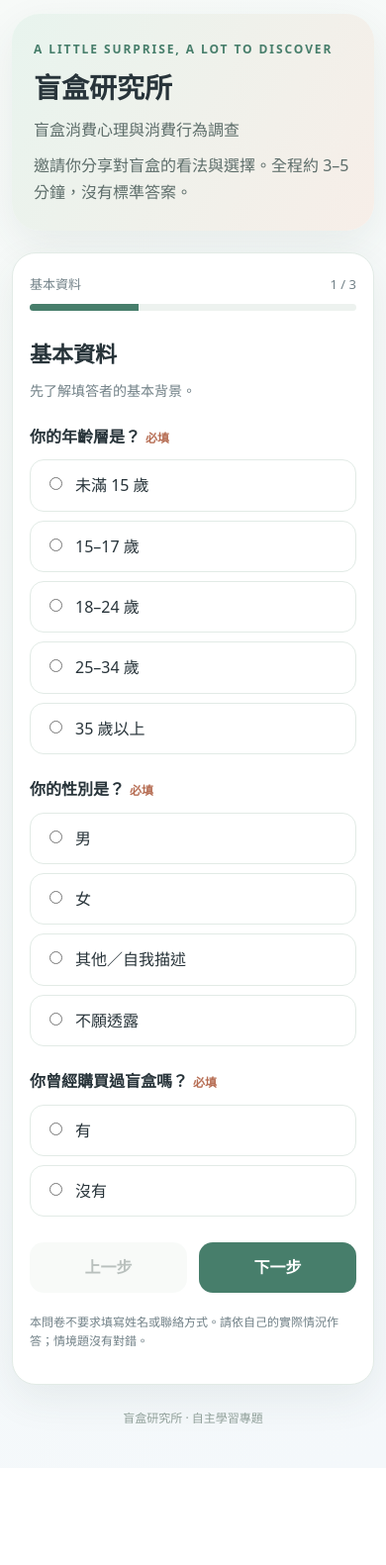
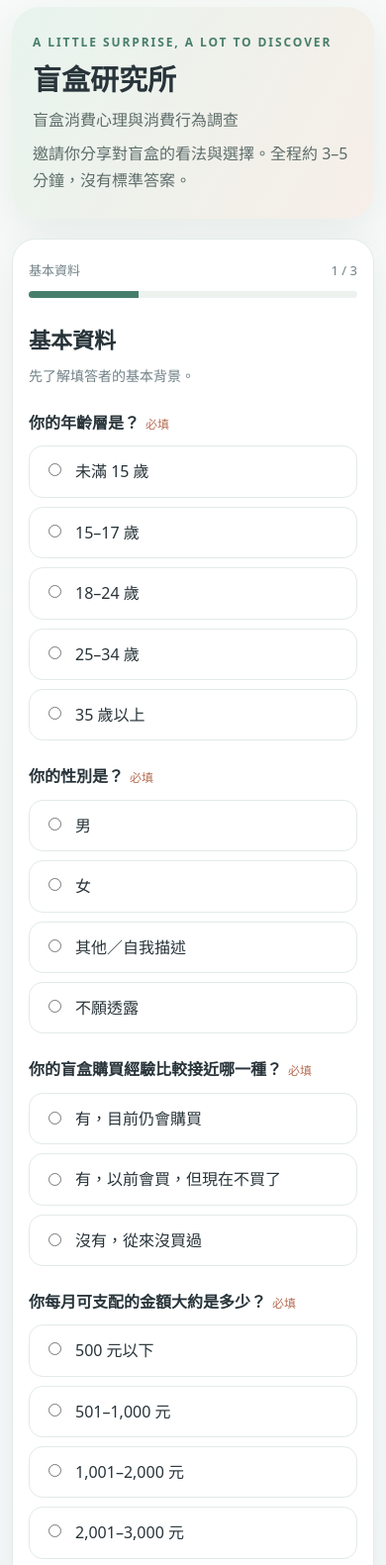
Before and after one commit to u510217-creator/blind-box-lab, a plain HTML site: page index.html in a window 390 px wide. Shown: the part 53-1634 px from the top of the page at 99% size. Before the commit the page ends 1536 px from the top, so only its background shows below. Drawn offline with Linux system fonts and the light colour scheme.

Commit message:
Add files via upload

```diff
--- a/index.html
+++ b/index.html
@@ -3,23 +3,17 @@
 <head>
 <meta charset="utf-8">
 <meta name="viewport" content="width=device-width, initial-scale=1">
-<title>盲盒研究所｜消費心理與行為調查</title>
+<meta name="theme-color" content="#f7faf8">
+<title>盲盒研究所｜消費心理與消費行為調查</title>
 <style>
-:root{--ink:#28343a;--muted:#718087;--paper:#f7faf8;--card:#fff;--line:#e2ebe6;--mint:#dcefe7;--green:#477e6b;--peach:#f8e9df;--shadow:0 14px 40px rgba(47,77,65,.08)}
-*{box-sizing:border-box} body{margin:0;background:linear-gradient(145deg,#f7faf8,#f4f8fb);color:var(--ink);font-family:ui-sans-serif,system-ui,-apple-system,"Noto Sans TC",sans-serif;line-height:1.65}
-.wrap{max-width:760px;margin:auto;padding:28px 18px 60px}.top{display:flex;justify-content:space-between;align-items:center;margin-bottom:28px;color:var(--muted);font-size:13px;letter-spacing:.08em}
-.brand{font-weight:700;color:var(--green);letter-spacing:.12em}.hero{padding:34px 30px;border-radius:28px;background:linear-gradient(120deg,#e8f4ee,#f7eee8);box-shadow:var(--shadow);margin-bottom:22px}
-.kicker{font-size:12px;letter-spacing:.16em;color:var(--green);font-weight:700}.hero h1{font-size:clamp(28px,6vw,42px);line-height:1.2;margin:12px 0}.hero p{color:#5d6d6a;margin:10px 0 0}
-.panel{background:var(--card);border:1px solid var(--line);border-radius:24px;padding:26px;box-shadow:var(--shadow)}
-.progressrow{display:flex;justify-content:space-between;color:var(--muted);font-size:13px;margin-bottom:9px}.track{height:7px;border-radius:20px;background:#edf2ef;overflow:hidden;margin-bottom:25px}.bar{height:100%;width:0;background:var(--green);transition:width .25s}
-h2{font-size:22px;margin:0 0 7px}.hint{color:var(--muted);font-size:14px;margin:0 0 22px}.field{margin:22px 0}.field label.title{display:block;font-weight:650;margin-bottom:10px}.required{color:#b66d53;font-size:12px;margin-left:5px}
-.options{display:grid;gap:9px}.opt{display:flex;gap:10px;align-items:flex-start;padding:12px 14px;border:1px solid var(--line);border-radius:14px;cursor:pointer;transition:.15s;background:#fff}.opt:hover{border-color:#a9cbbb;background:#fbfdfc}.opt input{accent-color:var(--green);margin-top:5px}.opt span{flex:1}
-select,input[type=text]{width:100%;padding:12px 14px;border:1px solid var(--line);border-radius:12px;background:white;color:var(--ink);font:inherit}
-.actions{display:flex;justify-content:space-between;gap:12px;margin-top:26px}.btn{border:0;border-radius:14px;padding:12px 20px;font:inherit;font-weight:650;cursor:pointer}.primary{background:var(--green);color:#fff}.secondary{background:#eef4f0;color:#52645d}.btn:disabled{opacity:.4;cursor:not-allowed}
-.notice{font-size:12px;color:var(--muted);margin-top:20px}.tag{display:inline-block;background:var(--mint);color:var(--green);padding:5px 11px;border-radius:30px;font-size:12px;font-weight:700}
-.result{padding:22px;border-radius:18px;background:linear-gradient(135deg,#eaf5ef,#fbf1e9);margin:18px 0}.result h3{font-size:25px;margin:7px 0}.small{font-size:13px;color:var(--muted)}.hidden{display:none!important}
-footer{text-align:center;color:#91a09a;font-size:12px;margin-top:24px}
-@media(max-width:520px){.wrap{padding:18px 12px 40px}.hero{padding:26px 22px}.panel{padding:21px 17px}.actions .btn{flex:1}}
+:root{--ink:#28343a;--muted:#718087;--paper:#f7faf8;--card:#fff;--line:#e2ebe6;--mint:#dcefe7;--green:#477e6b;--green-dark:#356553;--peach:#f8e9df;--shadow:0 14px 40px rgba(47,77,65,.08)}
+*{box-sizing:border-box}html{scroll-behavior:smooth}body{margin:0;background:linear-gradient(145deg,#f7faf8,#f4f8fb);color:var(--ink);font-family:ui-sans-serif,system-ui,-apple-system,"Noto Sans TC",sans-serif;line-height:1.65}
+.wrap{max-width:780px;margin:auto;padding:26px 18px 58px}.top{display:flex;justify-content:space-between;align-items:center;gap:12px;margin-bottom:22px;color:var(--muted);font-size:13px;letter-spacing:.06em}.brand{font-weight:800;color:var(--green);letter-spacing:.12em}.hero{padding:34px 30px;border-radius:28px;background:linear-gradient(120deg,#e8f4ee,#f7eee8);box-shadow:var(--shadow);margin-bottom:20px}.kicker{font-size:12px;letter-spacing:.16em;color:var(--green);font-weight:800}.hero h1{font-size:clamp(29px,6vw,42px);line-height:1.2;margin:10px 0}.hero p{color:#5d6d6a;margin:8px 0 0}.panel{background:var(--card);border:1px solid var(--line);border-radius:24px;padding:26px;box-shadow:var(--shadow)}
+.progressrow{display:flex;justify-content:space-between;color:var(--muted);font-size:13px;margin-bottom:9px}.track{height:7px;border-radius:20px;background:#edf2ef;overflow:hidden;margin-bottom:24px}.bar{height:100%;width:0;background:var(--green);transition:width .25s}h2{font-size:22px;margin:0 0 7px}.hint{color:var(--muted);font-size:14px;margin:0 0 20px}.field{margin:23px 0}.field label.title{display:block;font-weight:700;margin-bottom:10px}.required{color:#b66d53;font-size:12px;margin-left:6px;font-weight:500}.subhint{font-size:12px;color:var(--muted);margin:-5px 0 10px}
+.options{display:grid;gap:9px}.opt{display:flex;gap:11px;align-items:flex-start;padding:12px 14px;border:1px solid var(--line);border-radius:14px;cursor:pointer;transition:border-color .15s,background .15s,transform .15s;background:#fff;min-height:48px}.opt:hover{border-color:#a9cbbb;background:#fbfdfc}.opt:has(input:checked){border-color:var(--green);background:#f0f7f3}.opt input{accent-color:var(--green);margin-top:5px;flex:0 0 auto}.opt span{flex:1}.choice-grid{display:grid;grid-template-columns:repeat(2,minmax(0,1fr));gap:9px}.choice-grid .opt{align-items:center}.choice-grid .opt input{margin-top:0}
+.scale{display:grid;grid-template-columns:repeat(5,minmax(0,1fr));gap:7px}.scale label{border:1px solid var(--line);border-radius:13px;padding:10px 5px;text-align:center;cursor:pointer;font-size:13px;min-height:62px;display:flex;flex-direction:column;justify-content:center;align-items:center;gap:4px}.scale label:has(input:checked){border-color:var(--green);background:#eff7f2;color:var(--green-dark);font-weight:700}.scale input{accent-color:var(--green);margin:0}.scale .scale-text{line-height:1.3}.rangebox{padding:16px;border:1px solid var(--line);border-radius:16px;background:#fbfdfc}.rangehead{display:flex;justify-content:space-between;align-items:center;gap:10px;margin-bottom:12px}.rangevalue{font-size:22px;font-weight:800;color:var(--green)}input[type=range]{width:100%;accent-color:var(--green);cursor:pointer}.rangescale{display:flex;justify-content:space-between;color:var(--muted);font-size:12px;margin-top:4px}
+select,input[type=text],textarea{width:100%;padding:12px 14px;border:1px solid var(--line);border-radius:12px;background:white;color:var(--ink);font:inherit}.actions{display:flex;justify-content:space-between;gap:12px;margin-top:26px}.btn{border:0;border-radius:14px;padding:12px 20px;font:inherit;font-weight:700;cursor:pointer;min-height:46px}.primary{background:var(--green);color:#fff}.primary:hover{background:var(--green-dark)}.secondary{background:#eef4f0;color:#52645d}.btn:disabled{opacity:.4;cursor:not-allowed}.notice{font-size:12px;color:var(--muted);margin-top:18px}.tag{display:inline-block;background:var(--mint);color:var(--green);padding:5px 11px;border-radius:30px;font-size:12px;font-weight:800}.result{padding:20px;border-radius:18px;background:linear-gradient(135deg,#eaf5ef,#fbf1e9);margin:18px 0}.result h3{font-size:23px;margin:6px 0}.small{font-size:13px;color:var(--muted)}.hidden{display:none!important}.branch-note{background:#f7f8f4;border-left:3px solid #a8c7b5;border-radius:0 12px 12px 0;padding:11px 13px;font-size:13px;color:#5e7068;margin:14px 0}.section-chip{display:inline-block;font-size:11px;letter-spacing:.08em;color:var(--green);background:#eff6f1;padding:4px 9px;border-radius:20px;margin-bottom:10px}footer{text-align:center;color:#91a09a;font-size:12px;margin-top:24px}
+@media(max-width:520px){.wrap{padding:17px 12px 38px}.hero{padding:26px 21px}.panel{padding:21px 16px}.actions .btn{flex:1}.choice-grid{grid-template-columns:1fr}.scale{gap:4px}.scale label{font-size:11px;padding:8px 2px;min-height:64px}}
 </style>
 </head>
 <body>
@@ -33,7 +27,7 @@ footer{text-align:center;color:#91a09a;font-size:12px;margin-top:24px}
   </section>
   <main class="panel">
     <div id="survey">
-      <div class="progressrow"><span id="stepLabel">第 1 部分</span><span id="stepCount">1 / 4</span></div>
+      <div class="progressrow"><span id="stepLabel">基本資料</span><span id="stepCount">1 / 3</span></div>
       <div class="track"><div class="bar" id="bar"></div></div>
       <div id="content"></div>
       <div class="actions"><button class="btn secondary" id="back" type="button">上一步</button><button class="btn primary" id="next" type="button">下一步</button></div>
@@ -42,8 +36,8 @@ footer{text-align:center;color:#91a09a;font-size:12px;margin-top:24px}
     <div id="done" class="hidden">
       <span class="tag">完成填答</span>
       <h2 style="margin-top:14px">謝謝你參與研究！</h2>
-      <div class="result"><div class="small">你的情境選擇傾向（趣味分類，非心理測驗）</div><h3 id="typeTitle">驚喜探索型</h3><p id="typeText"></p></div>
-      <p>這是目前的網頁原型。正式公開收件前，還需要接上共同資料庫，讓每位填答者的答案都能集中保存。</p>
+      <div class="result"><div class="small">填答完成</div><h3>你的回答已整理完成</h3><p id="typeText">感謝你提供寶貴意見。這些回答將協助我們了解不同購買經驗者對盲盒的看法。</p></div>
+      <p class="small">目前是網站測試版：答案尚未傳送至研究團隊的共同資料庫。正式公開收件前，必須完成雲端資料庫設定與測試。</p>
       <button class="btn secondary" id="restart" type="button">重新體驗</button>
     </div>
   </main>
@@ -54,92 +48,55 @@ const steps = [
  {title:"基本資料",desc:"先了解填答者的基本背景。",fields:[
   {id:"age",q:"你的年齡層是？",type:"radio",opts:["未滿 15 歲","15–17 歲","18–24 歲","25–34 歲","35 歲以上"]},
   {id:"gender",q:"你的性別是？",type:"radio",opts:["男","女","其他／自我描述","不願透露"]},
-  {id:"bought",q:"你曾經購買過盲盒嗎？",type:"radio",opts:["有","沒有"]}
+  {id:"bought",q:"你的盲盒購買經驗比較接近哪一種？",type:"radio",style:"cards",opts:["有，目前仍會購買","有，以前會買，但現在不買了","沒有，從來沒買過"]},
+  {id:"monthlyMoney",q:"你每月可支配的金額大約是多少？",type:"radio",opts:["500 元以下","501–1,000 元","1,001–2,000 元","2,001–3,000 元","3,001–5,000 元","5,001 元以上","不固定／不方便透露"]},
+  {id:"entertainmentRatio",q:"你每月會將多少比例的可支配金額花在娛樂上？",type:"range",min:0,max:100,step:5,unit:"%",help:"娛樂支出包含盲盒、遊戲、影音平台、休閒活動等。請估計大約比例。"}
  ]},
  {title:"購買經驗",desc:"依照你的購買經驗回答以下題目。",branch:true,
-  buyer:[
-   {id:"category",q:"你通常購買哪種類型的盲盒？",type:"check",opts:["公仔／模型","玩偶／吊飾","文具","生活用品","其他"]},
-   {id:"frequency",q:"你購買盲盒的頻率大約是？",type:"radio",opts:["每週至少一次","每月幾次","每季幾次","一年幾次","偶爾／很久才一次"]},
+  current:[
+   {id:"category",q:"你通常購買哪種類型的盲盒？（可複選）",type:"check",opts:["公仔／模型","玩偶／吊飾","文具","生活用品","其他"]},
+   {id:"frequency",q:"過去三個月，你平均多久購買一次盲盒？",type:"frequency",opts:["從未","每月不到一次","每月 1–3 次","每週 1–2 次","每週 3 次以上"]},
    {id:"budget",q:"你通常單次購買盲盒的花費約為？",type:"radio",opts:["未滿 100 元","100–299 元","300–599 元","600–999 元","1,000 元以上","不固定／不確定"]},
    {id:"motivation",q:"你購買盲盒的主要原因有哪些？（可複選）",type:"check",opts:["喜歡角色或 IP","外觀設計吸引","享受拆盒的驚喜感","收藏或想湊齊系列","朋友推薦／陪朋友購買","受到社群或開箱內容影響","其他"]},
    {id:"target",q:"購買前，你通常有特別想要的款式嗎？",type:"radio",opts:["有明確想要的款式","有偏好的款式，但也能接受其他款","沒有特定目標，想享受驚喜"]},
    {id:"duplicate",q:"如果抽到已經擁有的重複款，你通常會？",type:"radio",opts:["停止購買","再買一次試試","和別人交換／轉售／送人","覺得沒關係，享受拆盒過程","視情況而定"]},
-   {id:"overbudget",q:"你曾因為想抽到特定款式而超出原本預算嗎？",type:"radio",opts:["經常","偶爾","從不","不適用／不確定"]},
-   {id:"regret",q:"購買盲盒後，你曾感到後悔嗎？",type:"radio",opts:["經常","偶爾","很少","從不"]}
+   {id:"overbudget",q:"你曾因為想抽到特定款式而超出原本預算嗎？",type:"likertFrequency",opts:["從不","很少","有時","經常","非常頻繁"]},
+   {id:"regret",q:"購買盲盒後，你曾感到後悔嗎？",type:"likertFrequency",opts:["從不","很少","有時","經常","非常頻繁"]}
   ],
-  nonbuyer:[
-   {id:"reason",q:"你沒有購買盲盒的主要原因有哪些？（可複選）",type:"check",opts:["價格偏高","不喜歡款式隨機","沒有喜歡的角色或商品","擔心抽到不喜歡的款式","對盲盒沒有興趣","其他"]},
-   {id:"intent",q:"你未來購買盲盒的意願如何？",type:"radio",opts:["非常有意願","有一些意願","普通／不確定","沒有意願"]},
-   {id:"trigger",q:"哪些因素可能提高你購買盲盒的意願？（可複選）",type:"check",opts:["遇到喜歡的角色或 IP","價格較便宜","可以直接選擇款式","朋友推薦","限量或特殊款","更了解商品內容","目前沒有因素會提高意願"]},
-   {id:"direct",q:"如果能直接選擇自己想要的款式，你會比較願意購買嗎？",type:"radio",opts:["會","不會","不確定"]}
+  former:[
+   {id:"pastCategory",q:"你以前通常購買哪種類型的盲盒？（可複選）",type:"check",opts:["公仔／模型","玩偶／吊飾","文具","生活用品","其他","不記得／不確定"]},
+   {id:"pastFrequency",q:"以前購買盲盒的頻率大約是？",type:"radio",opts:["每週至少一次","每月幾次","每季幾次","一年幾次","偶爾／很久才一次"]},
+   {id:"stopReason",q:"你停止購買盲盒的主要原因有哪些？（可複選）",type:"check",opts:["價格太高","對系列或角色失去興趣","沒有喜歡的新款式／IP","重複款太多或常抽不到想要的款式","覺得不值得花這筆錢","想控制支出","其他"]},
+   {id:"restart",q:"哪些因素可能讓你重新考慮購買盲盒？（可複選）",type:"check",opts:["推出喜歡的角色或 IP","價格降低","可以直接選擇款式","朋友推薦","推出限定或特殊款","目前沒有因素會讓我重新購買","其他"]},
+   {id:"pastRegret",q:"以前購買盲盒後，你曾感到後悔嗎？",type:"likertFrequency",opts:["從不","很少","有時","經常","非常頻繁"]}
+  ],
+  never:[
+   {id:"neverReason",q:"你從未購買盲盒的主要原因有哪些？（可複選）",type:"check",opts:["價格偏高","不喜歡款式隨機","沒有喜歡的角色或商品","擔心抽到不喜歡的款式","對盲盒沒有興趣","其他"]},
+   {id:"intent",q:"你未來購買盲盒的意願如何？",type:"likertAgreement",opts:["完全不願意","不太願意","普通／不確定","有些願意","非常願意"]},
+   {id:"trigger",q:"哪些因素可能提高你購買盲盒的意願？（可複選）",type:"check",opts:["遇到喜歡的角色或 IP","價格較便宜","可以直接選擇款式","朋友推薦","限量或特殊款","更了解商品內容","目前沒有因素會提高意願"]}
   ]
  },
- {title:"共同看法與情境",desc:"以下題目不論是否買過盲盒，都可以回答。",fields:[
-  {id:"social",q:"朋友推薦、網紅開箱或社群熱門話題，會影響你對盲盒的興趣或購買意願嗎？",type:"radio",opts:["影響很大","有一些影響","影響不大","完全不影響","不確定"]},
+ {title:"共同看法與情境",desc:"以下題目不論是否買過盲盒，都可以回答。請依照自己的真實想法選擇。",fields:[
+  {id:"social",q:"朋友推薦、網紅開箱或社群熱門話題，會影響你對盲盒的興趣或購買意願。",type:"likertAgreement",opts:["非常不同意","不同意","普通","同意","非常同意"]},
+  {id:"randomness",q:"我認為盲盒「無法事先確定款式」是吸引人的特色。",type:"likertAgreement",opts:["非常不同意","不同意","普通","同意","非常同意"]},
+  {id:"priceValue",q:"我會在意盲盒的價格是否符合商品本身的價值。",type:"likertAgreement",opts:["非常不同意","不同意","普通","同意","非常同意"]},
   {id:"scenario1",q:"情境一｜朋友很喜歡某個盲盒系列，邀請你一起購買。你會怎麼做？",type:"radio",opts:["因為朋友推薦而想買","先了解商品，再決定","願意陪朋友，但不一定自己買","不會因此改變想法"]},
   {id:"scenario2",q:"情境二｜某系列推出稀有隱藏款。你的反應比較接近哪一種？",type:"radio",opts:["會因此更想嘗試","有興趣，但不會特別追求","不太在意稀有款","不確定／視商品而定"]},
   {id:"scenario3",q:"情境三｜你很喜歡某系列，但只差一款就能集齊。你會怎麼做？",type:"radio",opts:["願意繼續購買碰碰運氣","先設定預算，再決定是否繼續","考慮交換或購買指定款","不會為了集齊而繼續購買","不確定"]}
  ]}
 ];
-let page=0, answers={};
-const content=document.getElementById("content"), bar=document.getElementById("bar");
-function currentFields(){
- if(page===1) return answers.bought==="有"?steps[1].buyer:steps[1].nonbuyer;
- return steps[page].fields;
-}
-function render(){
- const s=steps[page], fields=currentFields();
- document.getElementById("stepLabel").textContent=s.title;
- document.getElementById("stepCount").textContent=(page+1)+" / "+steps.length;
- bar.style.width=((page+1)/steps.length*100)+"%";
- content.innerHTML=`<h2>${s.title}</h2><p class="hint">${s.desc}</p>`;
- fields.forEach(f=>{
-  const wrap=document.createElement("div");wrap.className="field";
-  const label=document.createElement("label");label.className="title";label.textContent=f.q;
-  const req=document.createElement("span");req.className="required";req.textContent="必填";label.appendChild(req);wrap.appendChild(label);
-  const opts=document.createElement("div");opts.className="options";
-  f.opts.forEach(opt=>{
-   const row=document.createElement("label");row.className="opt";
-   const input=document.createElement("input");input.type=f.type==="check"?"checkbox":"radio";input.name=f.id;input.value=opt;
-   const old=answers[f.id];input.checked=f.type==="check"?(old||[]).includes(opt):old===opt;
-   input.addEventListener("change",()=>{
-    if(f.type==="check"){const vals=[...opts.querySelectorAll("input:checked")].map(x=>x.value);answers[f.id]=vals}
-    else answers[f.id]=opt;
-   });
-   const text=document.createElement("span");text.textContent=opt;row.append(input,text);opts.appendChild(row);
-  });wrap.appendChild(opts);content.appendChild(wrap);
- });
- document.getElementById("back").disabled=page===0;
- document.getElementById("next").textContent=page===steps.length-1?"完成填答":"下一步";
-}
-function validate(){
- for(const f of currentFields()){
-  const a=answers[f.id];if(!a||(Array.isArray(a)&&a.length===0)){alert("請完成這一頁的所有題目再繼續喔！");return false}
- }
- return true;
-}
-document.getElementById("back").onclick=()=>{if(page>0){page--;render()}};
-document.getElementById("next").onclick=()=>{
- if(!validate())return;
- if(page<steps.length-1){page++;render();window.scrollTo({top:0,behavior:"smooth"})}
- else finish();
-};
-function finish(){
- const data={submittedAt:new Date().toISOString(),...answers};
- // Prototype-only local save: responses remain in this browser until central database is connected.
- const list=JSON.parse(localStorage.getItem("blindBoxLabResponses")||"[]");list.push(data);localStorage.setItem("blindBoxLabResponses",JSON.stringify(list));
- const scores={surprise:0,collect:0,plan:0,social:0};
- const joined=JSON.stringify(answers);
- if(/驚喜|碰碰運氣|享受拆盒/.test(joined))scores.surprise++;
- if(/收藏|集齊|湊齊|系列/.test(joined))scores.collect++;
- if(/預算|先了解|設定預算|視情況/.test(joined))scores.plan++;
- if(/朋友|推薦|社群|陪朋友/.test(joined))scores.social++;
- const types=[["surprise","驚喜探索型","你比較重視拆開盲盒時的未知感，享受探索與嘗試的過程。"],["collect","收藏目標型","你可能較在意角色喜好、系列完整度或收藏目標。"],["plan","理性規劃型","你的選擇傾向較重視資訊、預算與事前考量。"],["social","社群共鳴型","朋友、推薦內容或社群話題可能是影響你興趣的因素之一。"]];
- types.sort((a,b)=>scores[b[0]]-scores[a[0]]);
- document.getElementById("typeTitle").textContent=types[0][1];document.getElementById("typeText").textContent=types[0][2];
- document.getElementById("survey").classList.add("hidden");document.getElementById("done").classList.remove("hidden");
-}
-document.getElementById("restart").onclick=()=>{page=0;answers={};document.getElementById("done").classList.add("hidden");document.getElementById("survey").classList.remove("hidden");render()};
+let page=0,answers={};
+const content=document.getElementById("content"),bar=document.getElementById("bar");
+function currentFields(){if(page===1){if(answers.bought==="有，目前仍會購買")return steps[1].current;if(answers.bought==="有，以前會買，但現在不買了")return steps[1].former;return steps[1].never;}return steps[page].fields;}
+function addOption(f,opts,wrap){const holder=document.createElement("div");holder.className=f.style==="cards"?"choice-grid":"options";f.opts.forEach(opt=>{const row=document.createElement("label");row.className="opt";const input=document.createElement("input");input.type=f.type==="check"?"checkbox":"radio";input.name=f.id;input.value=opt;const old=answers[f.id];input.checked=f.type==="check"?(old||[]).includes(opt):old===opt;input.addEventListener("change",()=>{if(f.type==="check"){answers[f.id]=[...holder.querySelectorAll("input:checked")].map(x=>x.value)}else{answers[f.id]=opt;if(f.id==="bought"){delete answers.category;delete answers.frequency;delete answers.budget;delete answers.motivation;delete answers.target;delete answers.duplicate;delete answers.overbudget;delete answers.regret;delete answers.pastCategory;delete answers.pastFrequency;delete answers.stopReason;delete answers.restart;delete answers.pastRegret;delete answers.neverReason;delete answers.intent;delete answers.trigger;}}});const text=document.createElement("span");text.textContent=opt;row.append(input,text);holder.appendChild(row);});wrap.appendChild(holder);}
+function addScale(f,wrap){const holder=document.createElement("div");holder.className="scale";f.opts.forEach(opt=>{const label=document.createElement("label");const input=document.createElement("input");input.type="radio";input.name=f.id;input.value=opt;input.checked=answers[f.id]===opt;input.addEventListener("change",()=>answers[f.id]=opt);const span=document.createElement("span");span.className="scale-text";span.textContent=opt;label.append(input,span);holder.appendChild(label);});wrap.appendChild(holder);}
+function addRange(f,wrap){const box=document.createElement("div");box.className="rangebox";const head=document.createElement("div");head.className="rangehead";const label=document.createElement("span");label.className="small";label.textContent="目前選擇";const value=document.createElement("output");value.className="rangevalue";value.textContent=answers[f.id]===undefined?"請選擇":answers[f.id]+f.unit;head.append(label,value);const input=document.createElement("input");input.type="range";input.min=f.min;input.max=f.max;input.step=f.step;input.value=answers[f.id]??0;input.setAttribute("aria-label",f.q);input.addEventListener("input",()=>{answers[f.id]=Number(input.value);value.textContent=input.value+f.unit;});const ends=document.createElement("div");ends.className="rangescale";ends.innerHTML=`<span>${f.min}${f.unit}</span><span>${f.max}${f.unit}</span>`;box.append(head,input,ends);wrap.appendChild(box);}
+function render(){const s=steps[page],fields=currentFields();document.getElementById("stepLabel").textContent=s.title;document.getElementById("stepCount").textContent=(page+1)+" / "+steps.length;bar.style.width=((page+1)/steps.length*100)+"%";content.innerHTML=`<h2>${s.title}</h2><p class="hint">${s.desc}</p>`;if(page===1){const note=document.createElement("div");note.className="branch-note";note.textContent=answers.bought==="有，目前仍會購買"?"目前仍有購買經驗：請以最近的實際情況作答。":answers.bought==="有，以前會買，但現在不買了"?"過去曾購買：請回想以前的購買經驗。":"從未購買：請依照目前的想法作答。";content.appendChild(note);}fields.forEach(f=>{const wrap=document.createElement("div");wrap.className="field";const label=document.createElement("label");label.className="title";label.textContent=f.q;const req=document.createElement("span");req.className="required";req.textContent="必填";label.appendChild(req);wrap.appendChild(label);if(f.help){const help=document.createElement("p");help.className="subhint";help.textContent=f.help;wrap.appendChild(help);}if(f.type==="range")addRange(f,wrap);else if(["likertAgreement","likertFrequency","frequency"].includes(f.type))addScale(f,wrap);else addOption(f,content,wrap);content.appendChild(wrap);});document.getElementById("back").disabled=page===0;document.getElementById("next").textContent=page===steps.length-1?"完成填答":"下一步";}
+function validate(){for(const f of currentFields()){const a=answers[f.id];if(a===undefined||a===null||a===""||(Array.isArray(a)&&a.length===0)){alert("請完成這一頁的所有題目再繼續喔！");return false;}}return true;}
+document.getElementById("back").onclick=()=>{if(page>0){page--;render();window.scrollTo({top:0,behavior:"smooth"});}};
+document.getElementById("next").onclick=()=>{if(!validate())return;if(page<steps.length-1){page++;render();window.scrollTo({top:0,behavior:"smooth"});}else finish();};
+function finish(){const data={submittedAt:new Date().toISOString(),...answers};try{const list=JSON.parse(localStorage.getItem("blindBoxLabTestResponses")||"[]");list.push(data);localStorage.setItem("blindBoxLabTestResponses",JSON.stringify(list));}catch(e){console.warn("本機測試資料無法儲存",e);}document.getElementById("survey").classList.add("hidden");document.getElementById("done").classList.remove("hidden");window.scrollTo({top:0,behavior:"smooth"});}
+document.getElementById("restart").onclick=()=>{page=0;answers={};document.getElementById("done").classList.add("hidden");document.getElementById("survey").classList.remove("hidden");render();window.scrollTo({top:0,behavior:"smooth"});};
 render();
 </script>
 </body>
```
